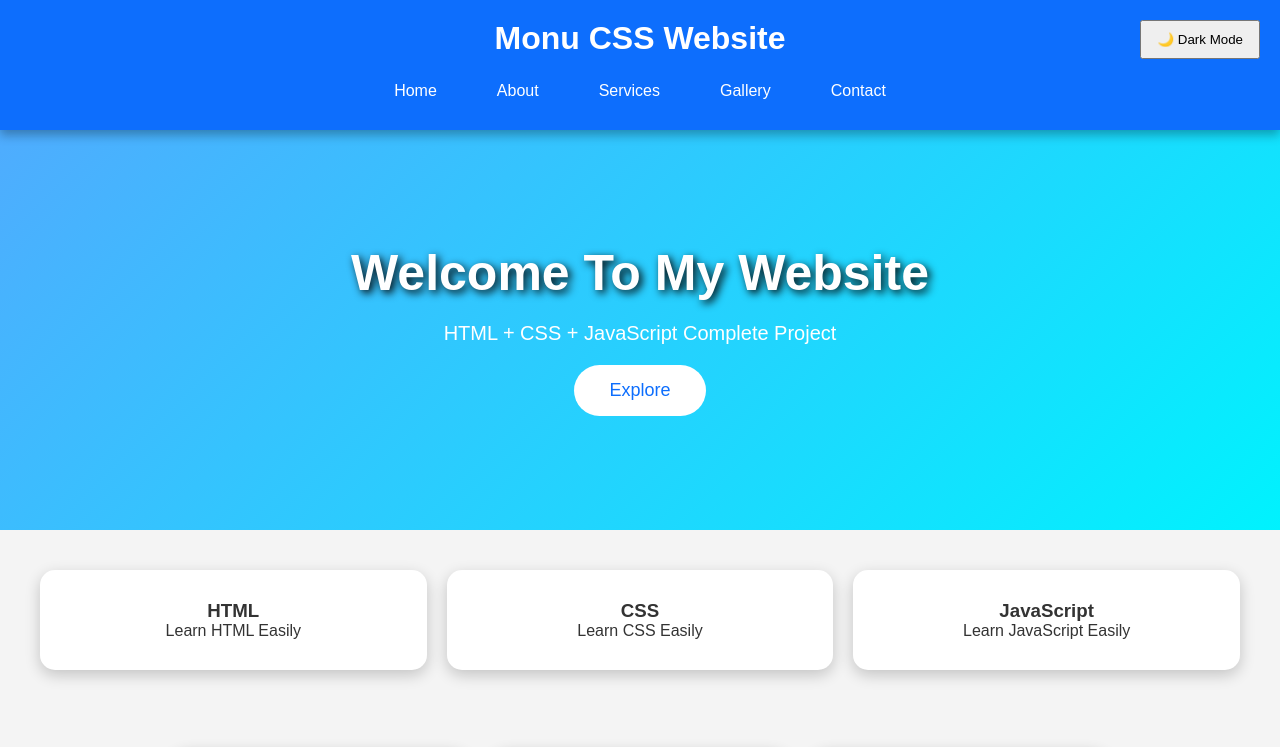
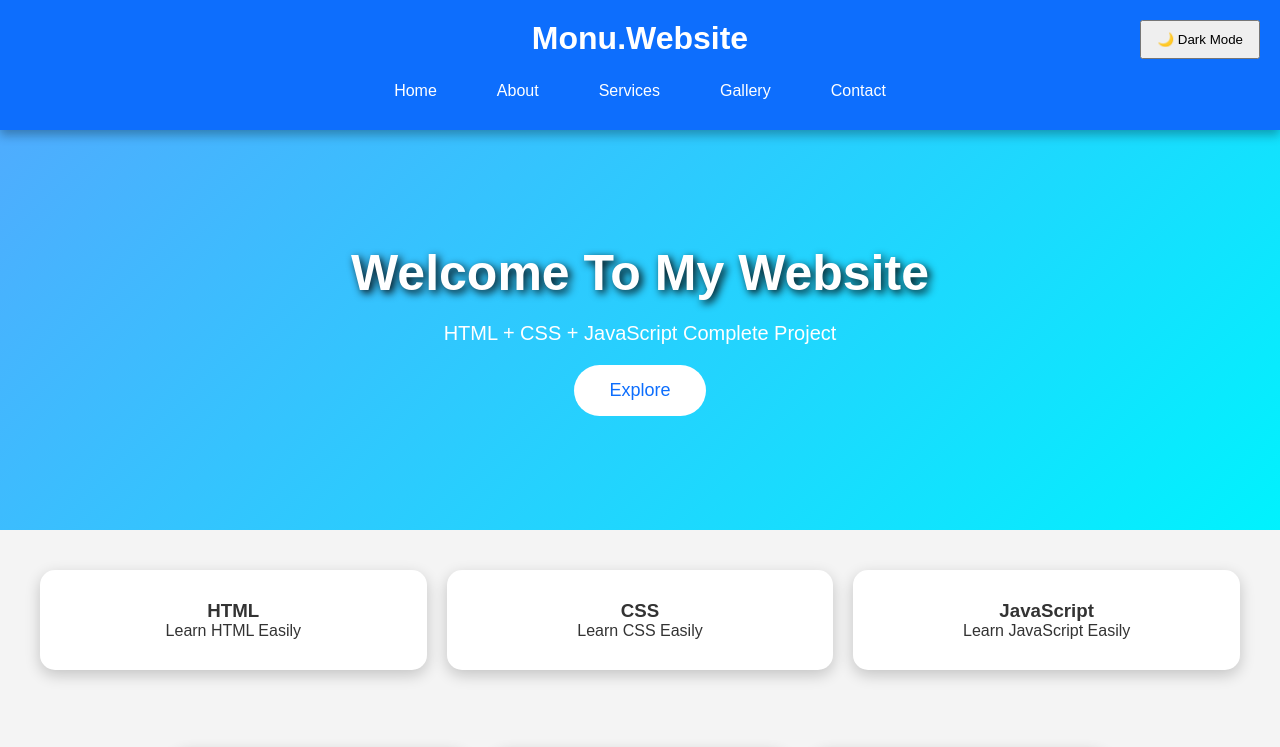
Before and after one commit to monurawat-97/Monurawat, a plain HTML site: page index.html in a window 1280 px wide. Shown: the top 747 px of the page. Drawn offline with Linux system fonts and the light colour scheme; grey boxes are pictures that could not be loaded.

Commit message:
Update index.html

```diff
--- a/index.html
+++ b/index.html
@@ -9,7 +9,7 @@
                 <body>
 
                 <header>
-                    <h1>Monu CSS Website</h1>
+                    <h1>Monu.Website</h1>
 
                         <nav>
                                 <a href="#">Home</a>
```
